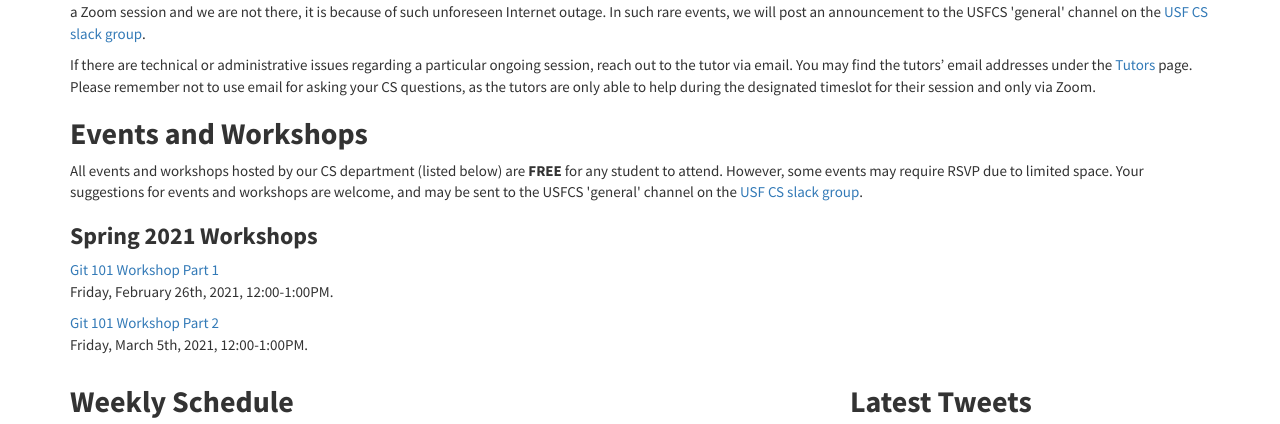
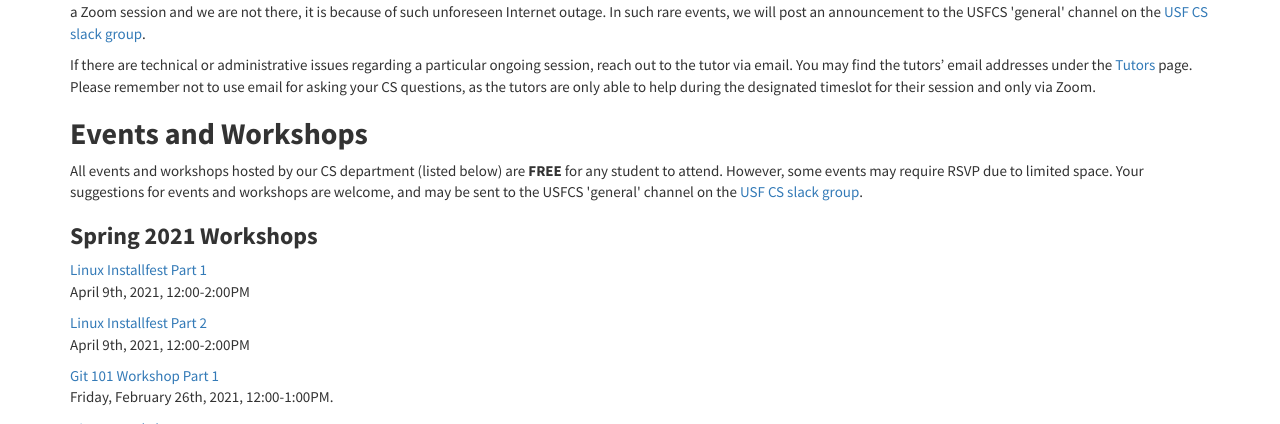
Before and after one commit to CSTutors/CSTutors.github.io, a Jekyll site: the page built from index.html, in a window 1280 px wide and 900 px high, scrolled down 544 px, cut to the strip 0-424 px from the top of the window. Built offline with Jekyll 4.4.1, drawn with Linux system fonts in a browser that asks for light colours; nearby versions of some CDN libraries; comment, search, counter and statistics services are not loaded.

Commit message:
addition of installfest

```diff
--- a/index.html
+++ b/index.html
@@ -18,7 +18,6 @@ title: Home
         remotely and via Zoom this semester. Please check out the Calendar
         below.
       </p>
-
 
       <!--<p><a href="https://docs.google.com/a/dons.usfca.edu/forms/d/1BwuIzjsLFqnU6_7HfOuR_7OO7UNmVjHeBbHR3gd4kbk/viewform" class="btn btn-primary btn-lg"><strong><span class="glyphicon glyphicon-pencil"></span> Sign In Now!</strong></a></p>//-->
     </div>
@@ -46,7 +45,14 @@ title: Home
       events, we will post an announcement to the USFCS 'general' channel on the
       <a href="https://usfcs.slack.com/">USF CS slack group</a>.
     </p>
-    <p>If there are technical or administrative issues regarding a particular ongoing session, reach out to the tutor via email. You may find the tutors’ email addresses under the <a href="/tutors">Tutors</a> page. Please remember not to use email for asking your CS questions, as the tutors are only able to help during the designated timeslot for their session and only via Zoom. </p>
+    <p>
+      If there are technical or administrative issues regarding a particular
+      ongoing session, reach out to the tutor via email. You may find the
+      tutors’ email addresses under the <a href="/tutors">Tutors</a> page.
+      Please remember not to use email for asking your CS questions, as the
+      tutors are only able to help during the designated timeslot for their
+      session and only via Zoom.
+    </p>
 
     <!-- <p>
       The following tutors can also help with questions specific to
@@ -81,11 +87,37 @@ title: Home
     </p> -->
     <h3>Spring 2021 Workshops</h3>
     <p>
-      <a href="https://www.cs.usfca.edu/~tutoring/git_workshop_spring_part_1.mp4" target="_blank">Git 101 Workshop Part 1</a><br />
+      <a
+        href="https://www.cs.usfca.edu/~tutoring/Linux-installfest-VM.mp4"
+        target="_blank"
+        >Linux Installfest Part 1</a
+      >
+      <br />
+      April 9th, 2021, 12:00-2:00PM
+      <br />
+    </p>
+    <p>
+      <a
+        href="https://www.cs.usfca.edu/~tutoring/Linux-installfest-VM-QA.mp4"
+        target="_blank"
+        >Linux Installfest Part 2</a
+      ><br />
+      April 9th, 2021, 12:00-2:00PM<br />
+    </p>
+    <p>
+      <a
+        href="https://www.cs.usfca.edu/~tutoring/git_workshop_spring_part_1.mp4"
+        target="_blank"
+        >Git 101 Workshop Part 1</a
+      ><br />
       Friday, February 26th, 2021, 12:00-1:00PM.<br />
     </p>
     <p>
-      <a href="https://www.cs.usfca.edu/~tutoring/git_workshop_spring_part_2.mp4" target="_blank">Git 101 Workshop Part 2</a><br />
+      <a
+        href="https://www.cs.usfca.edu/~tutoring/git_workshop_spring_part_2.mp4"
+        target="_blank"
+        >Git 101 Workshop Part 2</a
+      ><br />
       Friday, March 5th, 2021, 12:00-1:00PM.<br />
     </p>
     <!-- <p>
```
